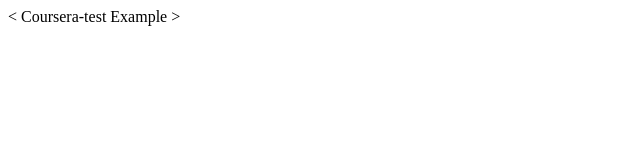
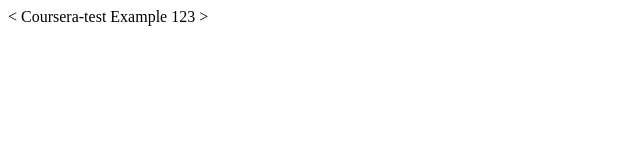
Before and after one commit to sashikiran12/coursera-test, a plain HTML site: page index.html in a window 1280 px wide. Shown: the full height of the page, 0-640 px from the left. Drawn offline with Linux system fonts and the light colour scheme.

Commit message:
next version

```diff
--- a/index.html
+++ b/index.html
@@ -5,6 +5,6 @@
     <title>Project</title>
   </head>
   <body>
-    Coursera-test Example
+    Coursera-test Example 123
   </body>
 </html>>
```
